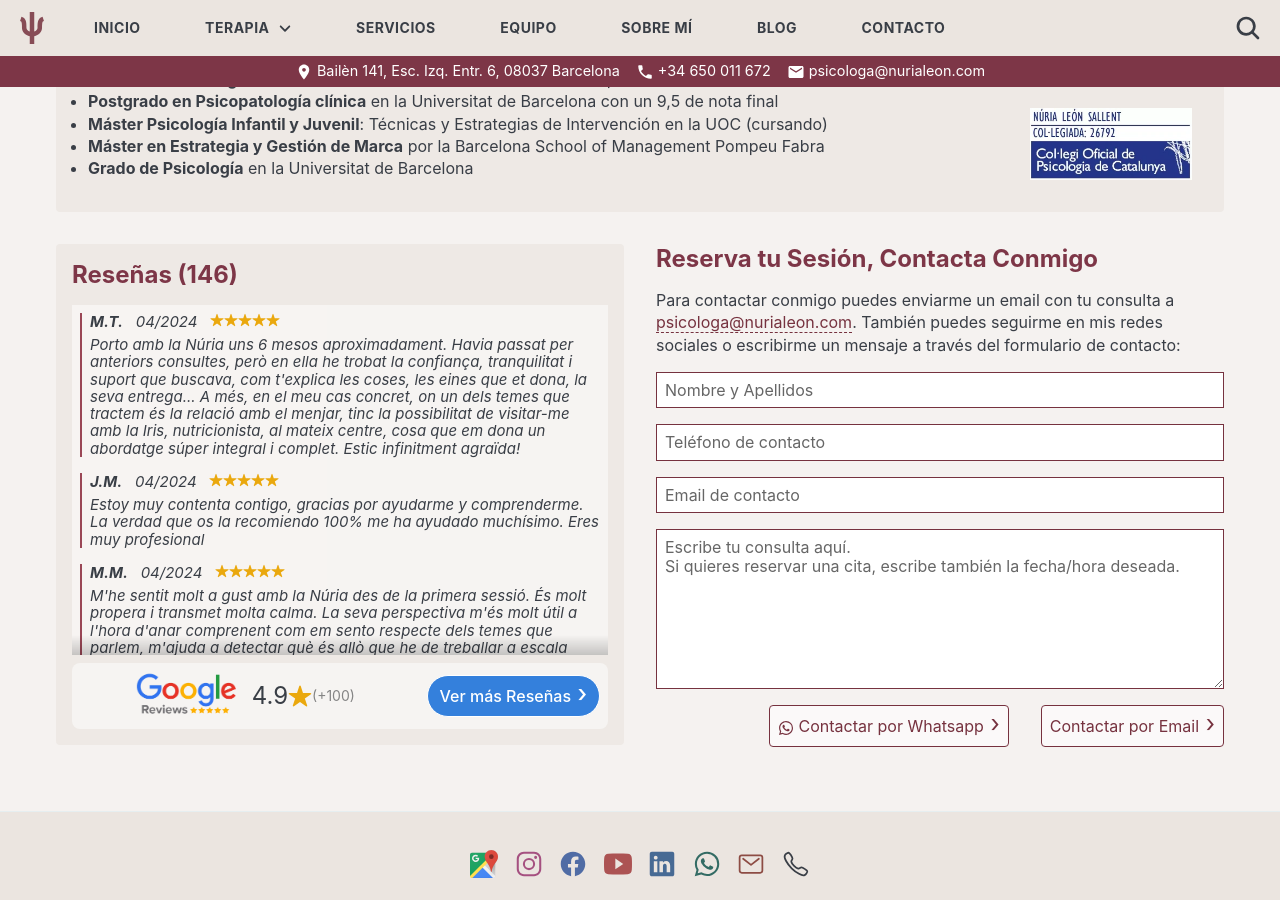
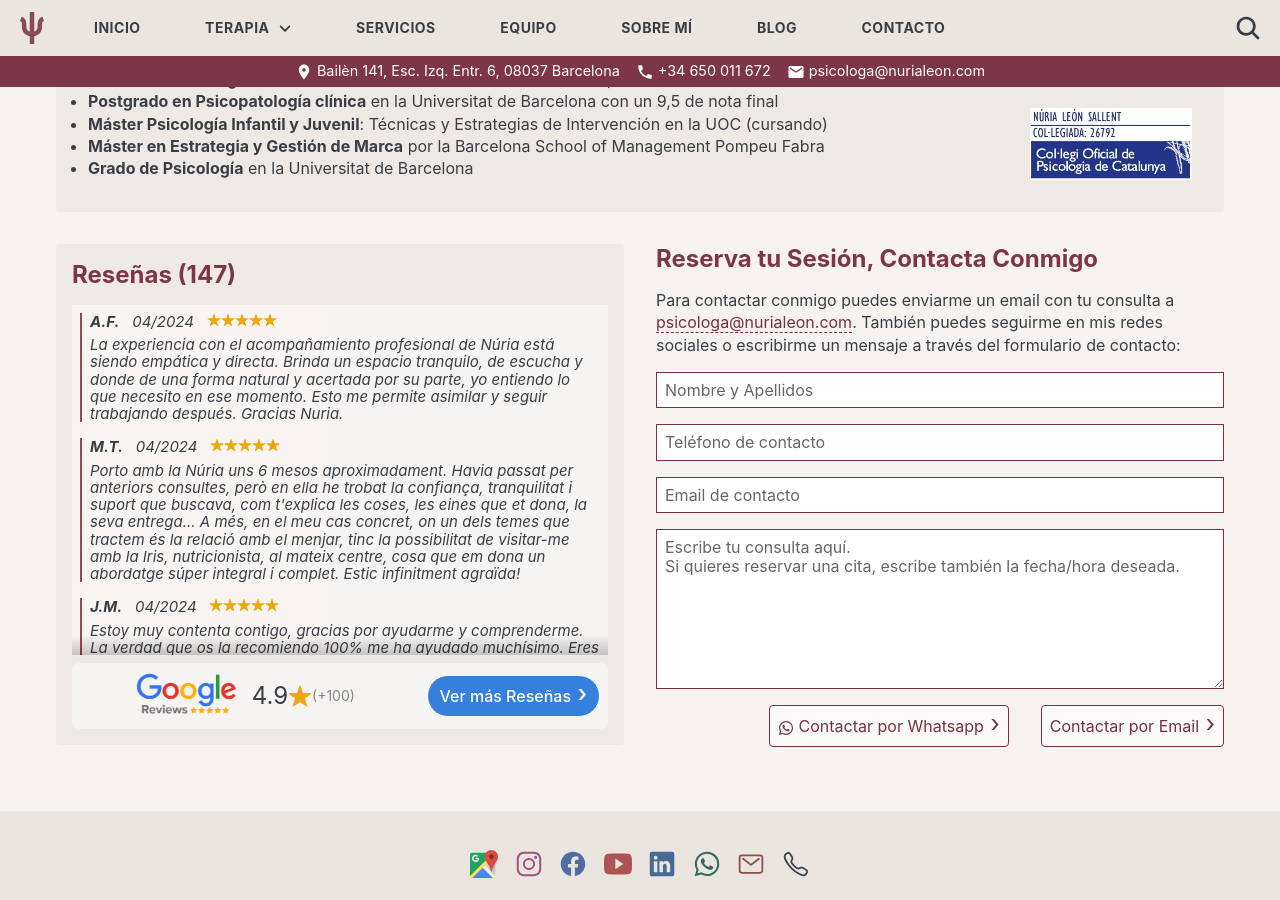
Before and after one commit to nurialeonsallent/nurialeon.com, a Jekyll site: the page built from _pages/home.md, in a window 1280 px wide and 900 px high, scrolled down 710 px. Built offline with Jekyll 4.4.1, drawn with Linux system fonts in a browser that asks for light colours.

Commit message:
Update reviews.yml

```diff
--- a/_data/reviews.yml
+++ b/_data/reviews.yml
@@ -1,3 +1,8 @@
+- name: A.F.
+  score: 5
+  date: 04/2024
+  text: La experiencia con el acompañamiento profesional de Núria está siendo empática y directa. Brinda un espacio tranquilo, de escucha y donde de una forma natural y acertada por su parte, yo entiendo lo que necesito en ese momento. Esto me permite asimilar y seguir trabajando después. Gracias Nuria.
+
 - name: M.T.
   score: 5
   date: 04/2024
```
